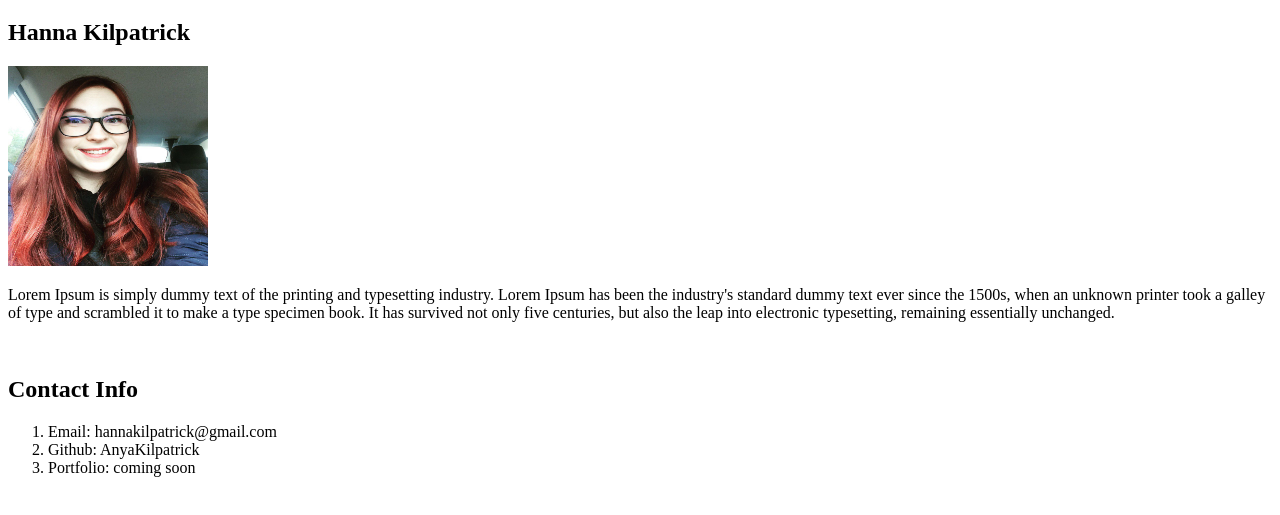
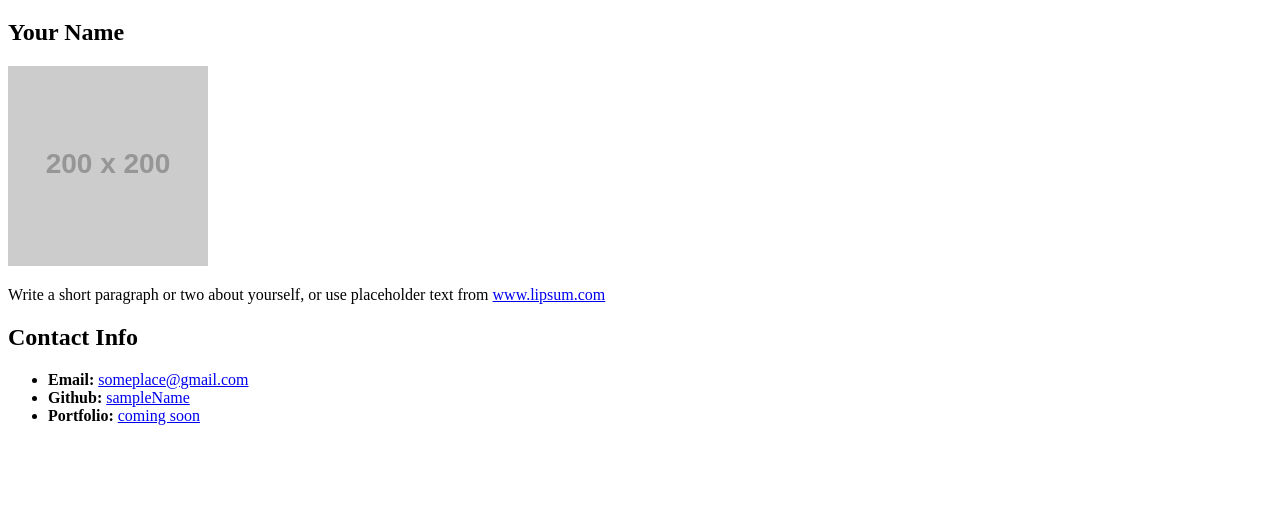
Before and after one commit to AnyaKilpatrick/StudentBio, a plain HTML site: page index.html in a window 1280 px wide. Shown: the part 61-576 px from the top of the page. Drawn offline with Linux system fonts and the light colour scheme; placeholder pictures from the web are drawn by us.

Commit message:
Changed HTML content for new exercise

```diff
--- a/index.html
+++ b/index.html
@@ -1,27 +1,39 @@
+<!-- CSS Stylesheets with Relative Paths -->
+
 <!DOCTYPE html>
-<html lang="en">
+<html lang="en-us">
+
 <head>
-    <meta charset="UTF-8">
-    <meta name="viewport" content="width=device-width, initial-scale=1.0">
-    <meta http-equiv="X-UA-Compatible" content="ie=edge">
-    <title>My Bio</title>
+  <meta charset="UTF-8">
+  <title>CSS Stylesheets with Relative Paths</title>
 </head>
+
 <body>
+  <header>
     <h1>Student Bio</h1>
-    <h2>Hanna Kilpatrick</h2>
-    <img src="image.jpg" alt="Hanna Kilpatrick" width="200" height="200">
-    <br>
-    <p> Lorem Ipsum is simply dummy text of the printing and typesetting industry. Lorem Ipsum has been the industry's standard dummy text ever since the 1500s, when an unknown printer took a galley of type and scrambled it to make a type specimen book. It has survived not only five centuries, but also the leap into electronic typesetting, remaining essentially unchanged.
-    </p>
-    <br>
-    <h2>Contact Info</h2>
-    <ol>
-        <li>Email: hannakilpatrick@gmail.com
-        </li>
-        <li>Github: AnyaKilpatrick
-        </li>
-        <li>Portfolio: coming soon
-        </li>
-    </ol>
+  </header>
+
+  <div>
+
+    <section>
+
+      <h2>Your Name</h2>
+
+      <img src="https://placehold.it/200x200" alt="Your Name">
+
+      <p>Write a short paragraph or two about yourself, or use placeholder text from <a href="http://www.lipsum.com/">www.lipsum.com</a></p>
+    </section>
+
+    <section>
+      <h2>Contact Info</h2>
+      <ul>
+        <li><strong>Email:</strong> <a href="#">someplace@gmail.com</a></li>
+        <li><strong>Github:</strong> <a href="#">sampleName</a></li>
+        <li><strong>Portfolio:</strong> <a href="#">coming soon</a></li>
+      </ul>
+    </section>
+  </div>
+
 </body>
+
 </html>
```
Also changed, not shown: style.css (added).
